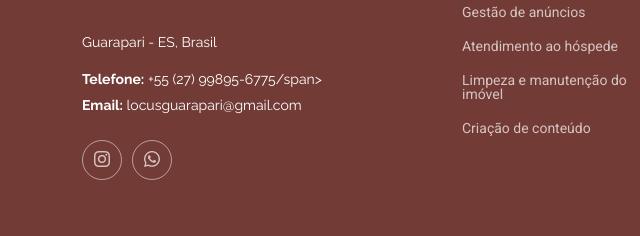
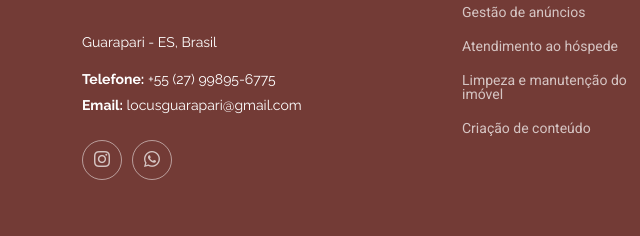
Before and after one commit to diogonest/Locus, a plain HTML site: page index.html in a window 1280 px wide. Shown: the part 4926-5162 px from the top of the page, 0-640 px from the left. Drawn offline with nearby package versions, Linux system fonts and the light colour scheme.

Commit message:
Update index.html

```diff
--- a/index.html
+++ b/index.html
@@ -659,7 +659,7 @@
           </a>
           <div class="footer-contact pt-3">
             <p>Guarapari - ES, Brasil</p>
-            <p class="mt-3"><strong>Telefone:</strong> <span>+55 (27) 99895-6775/span></p>
+            <p class="mt-3"><strong>Telefone:</strong> <span>+55 (27) 99895-6775</span></p>
             <p><strong>Email:</strong> <span>locusguarapari@gmail.com</span></p>
           </div>
           <div class="social-links d-flex mt-4">
```
